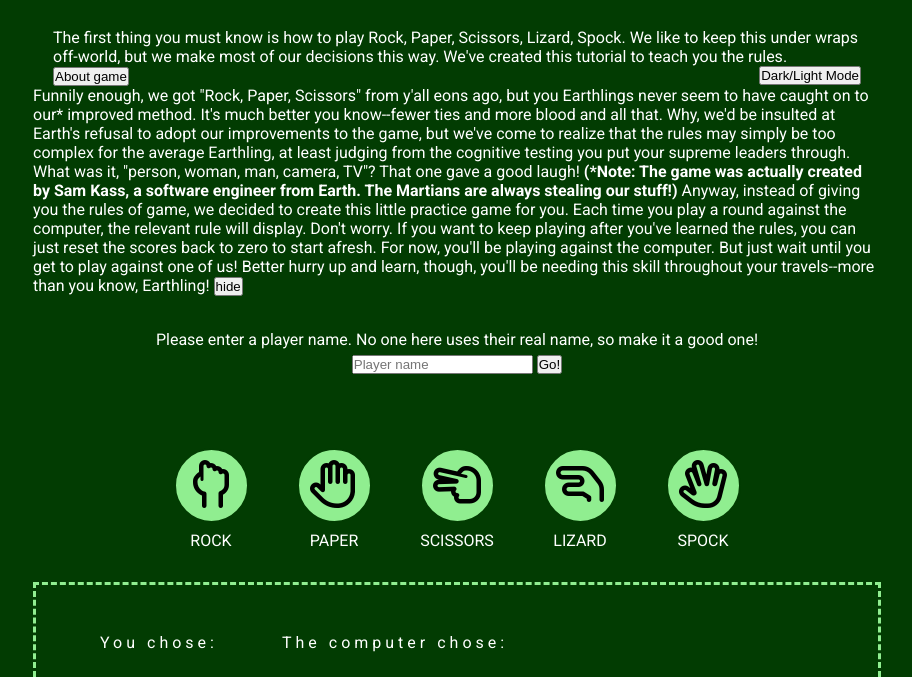
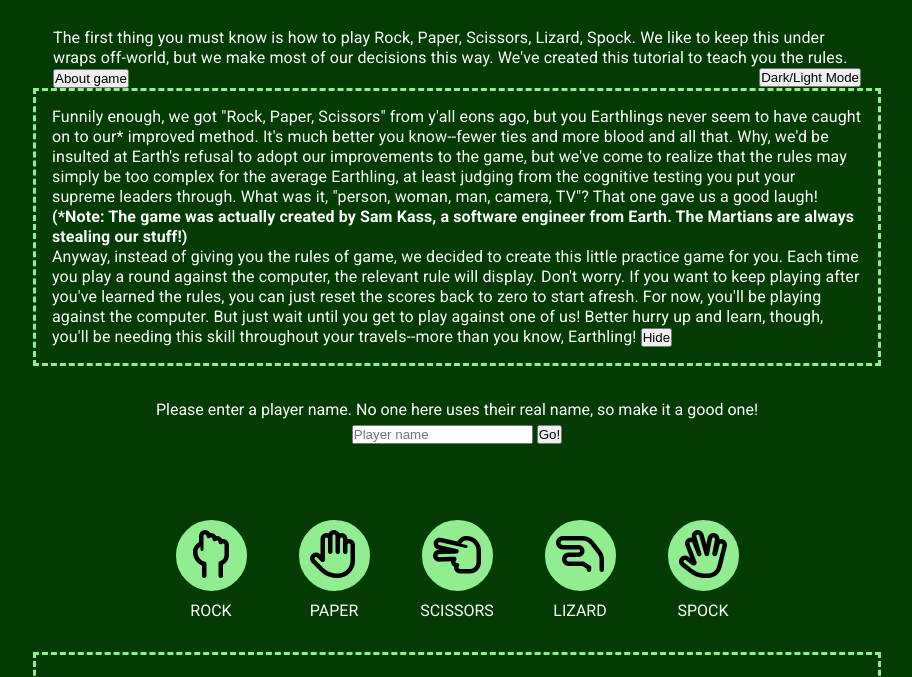
Before and after one commit to ChristineEC/mars-game-js, a plain HTML site: page index.html in a window 1280 px wide. Both pictures are taken after a click on the button "About game". Shown: the part 77-754 px from the top of the page, without its empty margins (183-1095 px from the left). Drawn offline with Linux system fonts and the light colour scheme.

Commit message:
Style toggled paragraph

```diff
--- a/assets/css/style.css
+++ b/assets/css/style.css
@@ -28,16 +28,23 @@ h1 {
     text-align: center;
     padding-bottom: 1rem;
     letter-spacing: .5rem;
+    font-weight: 600;
 }
 
 /* Intro text */
 #shortIntro {
     text-align: left;
+    line-height: 1.25;
+    letter-spacing: .12px;
 }
 
 #toggle-text {
     display: none;
     text-align: left;
+    line-height: 1.25;
+    letter-spacing: .12px;
+    padding: 1rem;
+    border: 3px dashed lightgreen;
 }
 
 /* Player Name section */
@@ -113,6 +120,7 @@ h3 {
     display: flex;
     justify-content: center space-between;
     flex-wrap: wrap;
+    font-weight: 600;
 }
 
 #displayScore {
@@ -126,7 +134,7 @@ h3 {
 #playerChoice {
     font-style: italic;
     text-transform: uppercase;
-    font-weight: bold;
+    font-weight: 600;
 }
 
 .p-spacing {
--- a/index.html
+++ b/index.html
@@ -36,16 +36,17 @@
                 to the game, but we've come to
                 realize that the rules may simply be too complex for the average Earthling, at least judging from
                 the cognitive testing you put your supreme leaders
-                through. What was it, "person, woman, man, camera, TV"? That one gave a good laugh! <strong>(*Note:
+                through. What was it, "person, woman, man, camera, TV"? That one gave us a good laugh!
+                <br><strong> (*Note:
                     The game was actually created by Sam Kass, a software engineer from Earth. The Martians are
-                    always stealing our stuff!)</strong> Anyway, instead of giving you the rules of game, we decided
-                to create this little practice game for you. Each
-                time you play a round against the computer, the relevant rule will display.
-                Don't worry. If you want to keep playing after you've learned the rules, you can just reset the
-                scores back to zero to start afresh. For now, you'll be playing against the computer. But just wait
-                until
-                you get to play against one of us! Better hurry up and learn, though, you'll be needing this skill
-                throughout your travels--more than you know, Earthling! <button id="hideAbout">hide</button>
+                    always stealing our stuff!)</strong>
+                <br>Anyway, instead of giving you the rules of game, we decided
+                    to create this little practice game for you. Each
+                    time you play a round against the computer, the relevant rule will display.
+                    Don't worry. If you want to keep playing after you've learned the rules, you can just reset the
+                    scores back to zero to start afresh. For now, you'll be playing against the computer. But just wait
+                    until you get to play against one of us! Better hurry up and learn, though, you'll be needing this skill
+                    throughout your travels--more than you know, Earthling! <button id="hideAbout"> Hide </button>
             </p>
             <div class="playerNameDiv">
                 <form action="/index.html" method="get" id="form">
```
